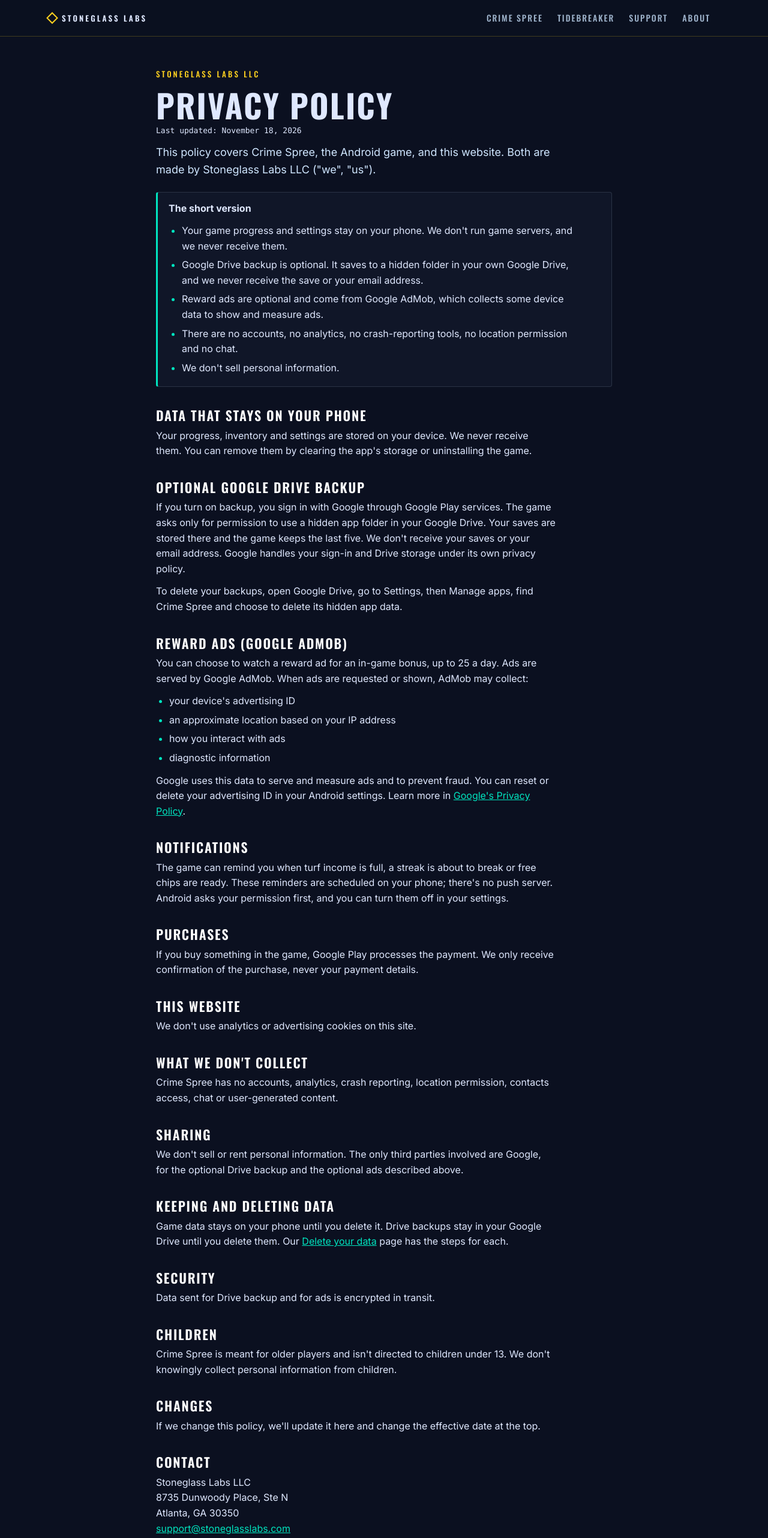
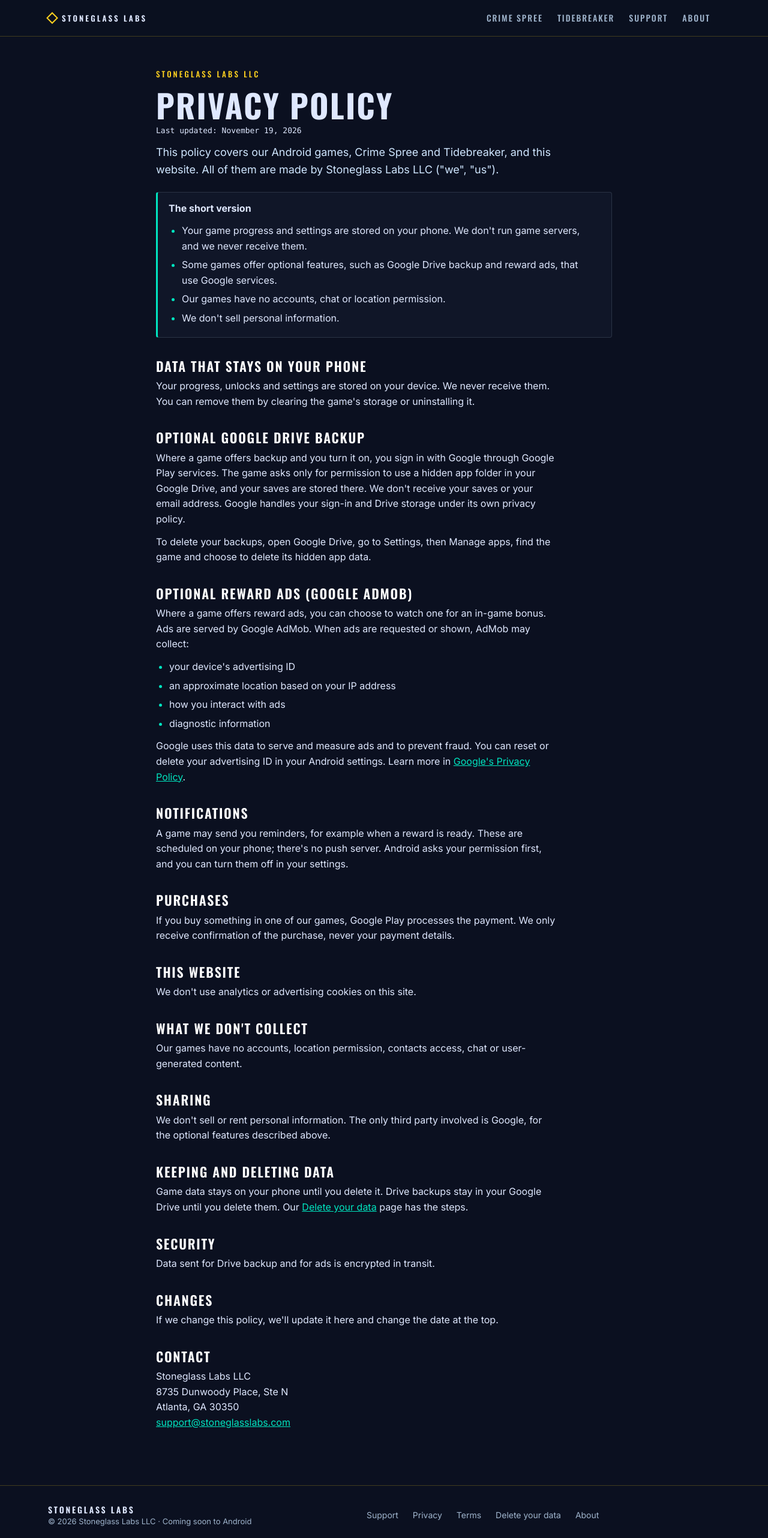
Before and after one commit to JD-project-dev/stoneglass-site, a plain HTML site: page privacy.html in a window 1280 px wide. Shown: the top 2564 px of the page at 60% size. Drawn offline with nearby package versions, Linux system fonts and the light colour scheme.

Commit message:
Privacy, terms, delete-data and support cover both games; children section removed
Co-Authored-By: Claude Opus 5.5 <noreply@anthropic.com>

```diff
--- a/privacy.html
+++ b/privacy.html
@@ -3,8 +3,8 @@
 <head>
 <meta charset="utf-8">
 <meta name="viewport" content="width=device-width,initial-scale=1,viewport-fit=cover">
-<title>Privacy policy | Crime Spree</title>
-<meta name="description" content="Crime Spree is an open-world shooter where four factions fight over one city. Coming soon to Android from Stoneglass Labs.">
+<title>Privacy policy | Stoneglass Labs</title>
+<meta name="description" content="Stoneglass Labs is an independent game studio. Two games coming soon to Android: Crime Spree and Tidebreaker.">
 <meta name="theme-color" content="#0B1020">
 <link rel="preconnect" href="https://fonts.googleapis.com">
 <link rel="preconnect" href="https://fonts.gstatic.com" crossorigin>
@@ -34,28 +34,27 @@
 <section class="page band"><div class="in">
   <p class="kicker">Stoneglass Labs LLC</p>
   <h1>Privacy policy</h1>
-  <p class="updated">Last updated: November 18, 2026</p>
-  <p class="lede">This policy covers Crime Spree, the Android game, and this website. Both are made by Stoneglass Labs LLC ("we", "us").</p>
+  <p class="updated">Last updated: November 19, 2026</p>
+  <p class="lede">This policy covers our Android games, Crime Spree and Tidebreaker, and this website. All of them are made by Stoneglass Labs LLC ("we", "us").</p>
   <div class="summary">
     <p><b>The short version</b></p>
     <ul>
-      <li>Your game progress and settings stay on your phone. We don't run game servers, and we never receive them.</li>
-      <li>Google Drive backup is optional. It saves to a hidden folder in your own Google Drive, and we never receive the save or your email address.</li>
-      <li>Reward ads are optional and come from Google AdMob, which collects some device data to show and measure ads.</li>
-      <li>There are no accounts, no analytics, no crash-reporting tools, no location permission and no chat.</li>
+      <li>Your game progress and settings are stored on your phone. We don't run game servers, and we never receive them.</li>
+      <li>Some games offer optional features, such as Google Drive backup and reward ads, that use Google services.</li>
+      <li>Our games have no accounts, chat or location permission.</li>
       <li>We don't sell personal information.</li>
     </ul>
   </div>
 
   <h2>Data that stays on your phone</h2>
-  <p>Your progress, inventory and settings are stored on your device. We never receive them. You can remove them by clearing the app's storage or uninstalling the game.</p>
+  <p>Your progress, unlocks and settings are stored on your device. We never receive them. You can remove them by clearing the game's storage or uninstalling it.</p>
 
   <h2>Optional Google Drive backup</h2>
-  <p>If you turn on backup, you sign in with Google through Google Play services. The game asks only for permission to use a hidden app folder in your Google Drive. Your saves are stored there and the game keeps the last five. We don't receive your saves or your email address. Google handles your sign-in and Drive storage under its own privacy policy.</p>
-  <p>To delete your backups, open Google Drive, go to Settings, then Manage apps, find Crime Spree and choose to delete its hidden app data.</p>
+  <p>Where a game offers backup and you turn it on, you sign in with Google through Google Play services. The game asks only for permission to use a hidden app folder in your Google Drive, and your saves are stored there. We don't receive your saves or your email address. Google handles your sign-in and Drive storage under its own privacy policy.</p>
+  <p>To delete your backups, open Google Drive, go to Settings, then Manage apps, find the game and choose to delete its hidden app data.</p>
 
-  <h2>Reward ads (Google AdMob)</h2>
-  <p>You can choose to watch a reward ad for an in-game bonus, up to 25 a day. Ads are served by Google AdMob. When ads are requested or shown, AdMob may collect:</p>
+  <h2>Optional reward ads (Google AdMob)</h2>
+  <p>Where a game offers reward ads, you can choose to watch one for an in-game bonus. Ads are served by Google AdMob. When ads are requested or shown, AdMob may collect:</p>
   <ul>
     <li>your device's advertising ID</li>
     <li>an approximate location based on your IP address</li>
@@ -65,31 +64,28 @@
   <p>Google uses this data to serve and measure ads and to prevent fraud. You can reset or delete your advertising ID in your Android settings. Learn more in <a href="https://policies.google.com/privacy" target="_blank" rel="noopener">Google's Privacy Policy</a>.</p>
 
   <h2>Notifications</h2>
-  <p>The game can remind you when turf income is full, a streak is about to break or free chips are ready. These reminders are scheduled on your phone; there's no push server. Android asks your permission first, and you can turn them off in your settings.</p>
+  <p>A game may send you reminders, for example when a reward is ready. These are scheduled on your phone; there's no push server. Android asks your permission first, and you can turn them off in your settings.</p>
 
   <h2>Purchases</h2>
-  <p>If you buy something in the game, Google Play processes the payment. We only receive confirmation of the purchase, never your payment details.</p>
+  <p>If you buy something in one of our games, Google Play processes the payment. We only receive confirmation of the purchase, never your payment details.</p>
 
   <h2>This website</h2>
   <p>We don't use analytics or advertising cookies on this site.</p>
 
   <h2>What we don't collect</h2>
-  <p>Crime Spree has no accounts, analytics, crash reporting, location permission, contacts access, chat or user-generated content.</p>
+  <p>Our games have no accounts, location permission, contacts access, chat or user-generated content.</p>
 
   <h2>Sharing</h2>
-  <p>We don't sell or rent personal information. The only third parties involved are Google, for the optional Drive backup and the optional ads described above.</p>
+  <p>We don't sell or rent personal information. The only third party involved is Google, for the optional features described above.</p>
 
   <h2>Keeping and deleting data</h2>
-  <p>Game data stays on your phone until you delete it. Drive backups stay in your Google Drive until you delete them. Our <a href="delete-data.html">Delete your data</a> page has the steps for each.</p>
+  <p>Game data stays on your phone until you delete it. Drive backups stay in your Google Drive until you delete them. Our <a href="delete-data.html">Delete your data</a> page has the steps.</p>
 
   <h2>Security</h2>
   <p>Data sent for Drive backup and for ads is encrypted in transit.</p>
 
-  <h2>Children</h2>
-  <p>Crime Spree is meant for older players and isn't directed to children under 13. We don't knowingly collect personal information from children.</p>
-
   <h2>Changes</h2>
-  <p>If we change this policy, we'll update it here and change the effective date at the top.</p>
+  <p>If we change this policy, we'll update it here and change the date at the top.</p>
 
   <h2>Contact</h2>
   <p>Stoneglass Labs LLC<br>8735 Dunwoody Place, Ste N<br>Atlanta, GA 30350<br><a href="mailto:support@stoneglasslabs.com">support@stoneglasslabs.com</a></p>
```
Also changed, not shown: delete-data.html (+7 -6 lines), support.html (+19 -9 lines), terms.html (+11 -11 lines).
